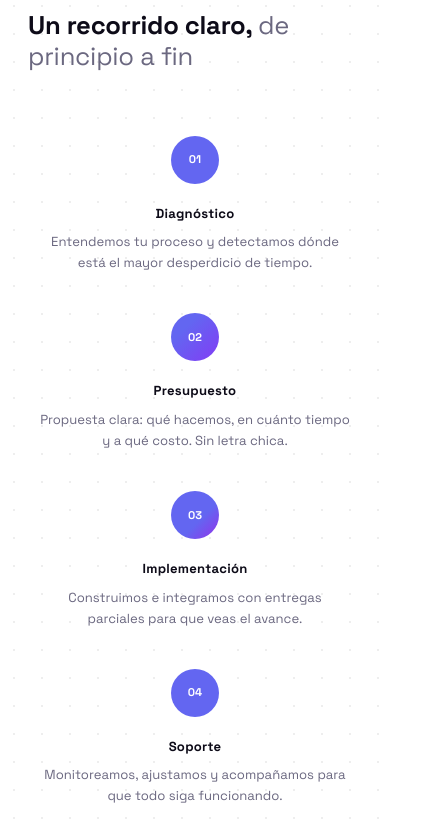
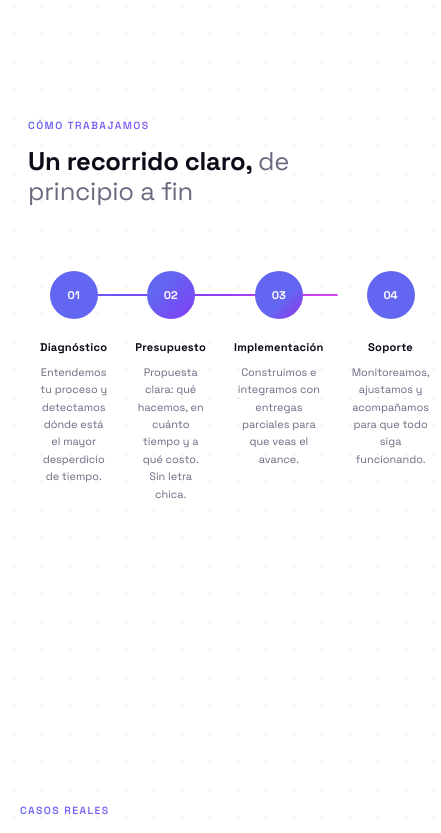
Before and after one commit to maguiceri/impulsia, a Next.js app: page / in a window 390 px wide. Shown: the part 2220-3053 px from the top of the page, 441 px wide, since content can reach past the window. Built offline with nearby package versions, Linux system fonts and the light colour scheme.

Commit message:
fix: show timeline line on mobile, center footer on mobile

```diff
--- a/app/components/Footer.tsx
+++ b/app/components/Footer.tsx
@@ -14,7 +14,7 @@ export default function Footer() {
       background: 'var(--bg)',
       position: 'relative', zIndex: 1,
     }}>
-      <div style={{
+      <div className="footer-inner" style={{
         maxWidth: '1200px', margin: '0 auto', padding: '28px 20px',
         display: 'flex', alignItems: 'center', justifyContent: 'space-between',
         flexWrap: 'wrap', gap: '20px',
@@ -46,15 +46,10 @@ export default function Footer() {
           ))}
         </nav>
 
-        {/* Copyright + email */}
-        <div style={{ display: 'flex', alignItems: 'center', gap: '20px', flexWrap: 'wrap' }}>
-          <p style={{ margin: 0, fontSize: '0.75rem', color: 'rgba(0,0,0,0.30)', fontFamily: 'var(--font-space-grotesk)' }}>
-            © {new Date().getFullYear()} Impulsia
-          </p>
-          {/* <a href="mailto:hola@impulsia.ar" style={{ fontSize: '0.75rem', color: 'rgba(0,0,0,0.40)', textDecoration: 'none', fontFamily: 'var(--font-space-grotesk)' }}>
-            hola@impulsia.ar
-          </a> */}
-        </div>
+        {/* Copyright */}
+        <p style={{ margin: 0, fontSize: '0.75rem', color: 'rgba(0,0,0,0.30)', fontFamily: 'var(--font-space-grotesk)' }}>
+          © {new Date().getFullYear()} Impulsia
+        </p>
 
       </div>
     </footer>
--- a/app/globals.css
+++ b/app/globals.css
@@ -108,11 +108,15 @@ body {
   .contact-right    { padding: 36px 28px !important; }
 
   .nav-links        { display: none !important; }
+
+  .footer-inner     { flex-direction: column !important; align-items: center !important; text-align: center !important; }
+  .footer-inner nav { justify-content: center !important; }
   .hamburger        { display: flex !important; }
   .mobile-menu      { display: flex; }  /* controlled by JS */
 
-  .timeline-aux     { display: none !important; }
-  .timeline-steps   { grid-template-columns: repeat(2,1fr) !important; gap: 40px 24px !important; }
+  .timeline-steps     { gap: 12px 4px !important; }
+  .timeline-steps h3  { font-size: 0.7rem !important; }
+  .timeline-steps p   { font-size: 0.68rem !important; }
 
   .card-main-grid   { grid-template-columns: 1fr !important; }
   .card-left        { border-right: none !important; border-bottom: 1px solid var(--border) !important; }
@@ -128,7 +132,6 @@ body {
   .strip-grid       { grid-template-columns: 1fr !important; }
   .strip-item       { border-right: none !important; }
   .strip-item:not(:last-child) { border-bottom: 1px solid rgba(0,0,0,0.08) !important; }
-  .timeline-steps   { grid-template-columns: 1fr !important; }
 }
 
 /* ─────────────────────────────────────────────────────────── */
```
